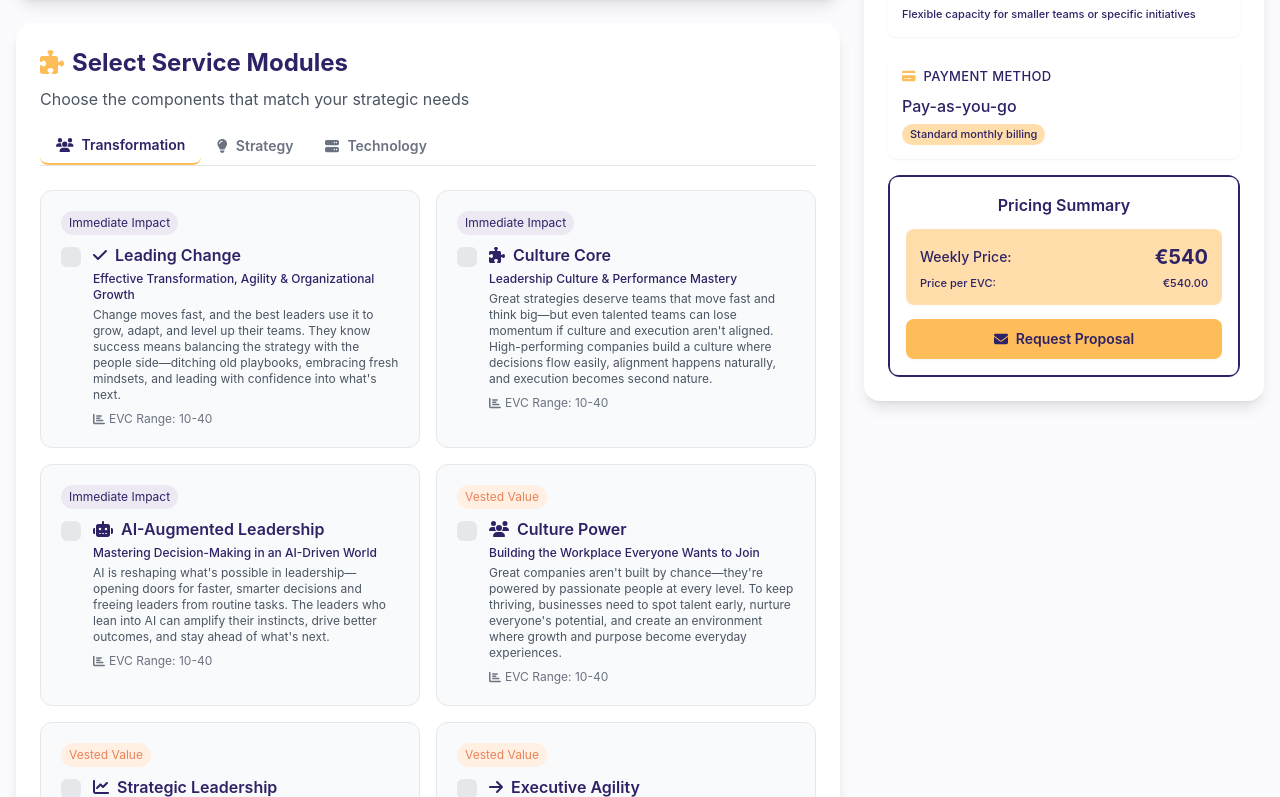
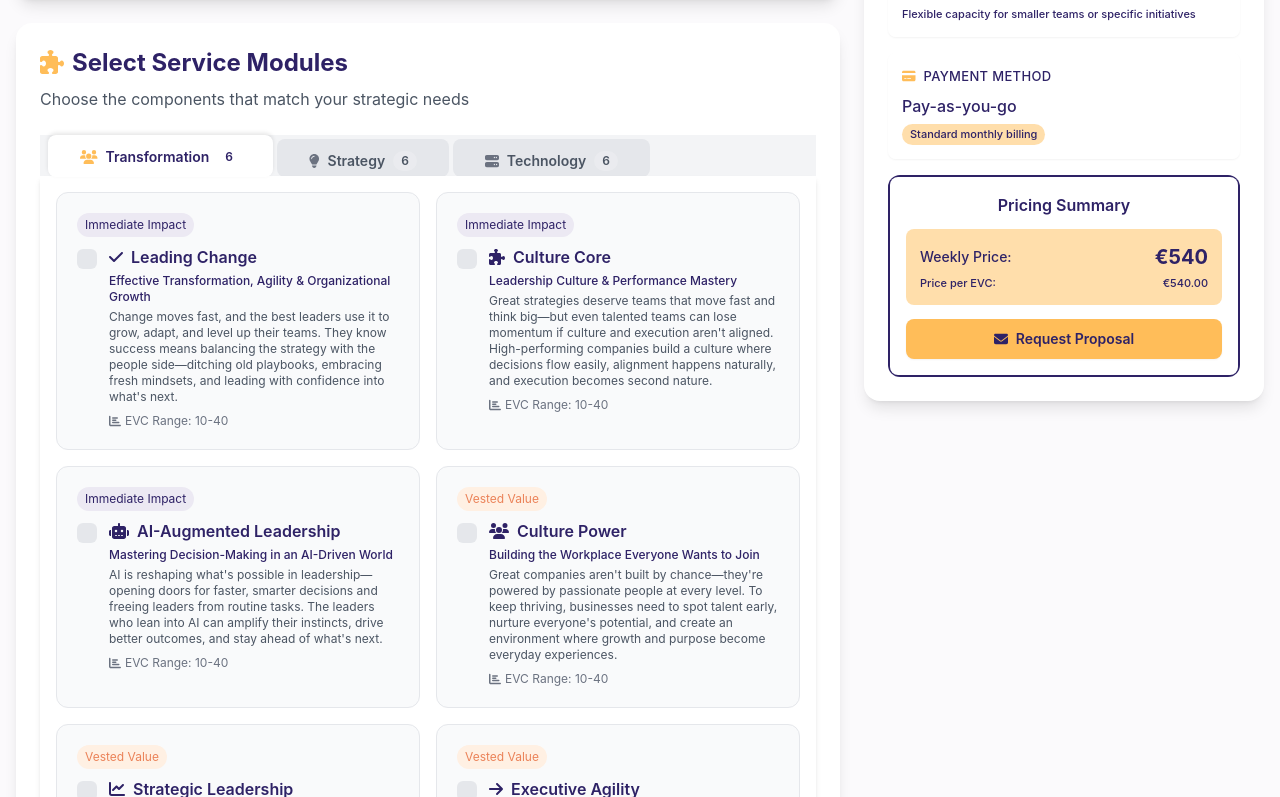
Before and after one commit to elexive-com/elexive-calc, a React (Create React App) app: page / in a window 1280 px wide. Shown: the part 783-1580 px from the top of the page. Built offline with nearby package versions, Linux system fonts and the light colour scheme.

Commit message:
made the tab selector more prominent

```diff
--- a/src/components/ModuleSelector.jsx
+++ b/src/components/ModuleSelector.jsx
@@ -2,7 +2,8 @@ import React from 'react';
 import { FontAwesomeIcon } from '@fortawesome/react-fontawesome';
 import {
   faPuzzlePiece, faUsers, faLightbulb,
-  faServer, faCheck, faChartBar
+  faServer, faCheck, faChartBar,
+  faCaretDown
 } from '@fortawesome/free-solid-svg-icons';
 import { getModuleIcon } from '../utils/iconUtils';
 
@@ -28,31 +29,50 @@ const ModuleSelector = ({
       </h2>
       <p className="text-gray-600 mb-4">Choose the components that match your strategic needs</p>
 
-      {/* Pillar Tabs */}
-      <div className="flex border-b mb-6">
-        {Object.keys(modulesByPillar).map((pillar) => (
+      {/* Pillar Tabs - Enhanced to look like folder tabs with original icons */}
+      <div className="relative mb-8 mt-6">
+        <div className="absolute inset-0 bottom-0 bg-gray-100 rounded-b-lg" style={{ height: '85%' }}></div>
+        <div className="flex relative">
+          {Object.keys(modulesByPillar).map((pillar, index) => (
             <button
               key={pillar}
               onClick={() => setActivePillar(pillar)}
-            className={`px-4 py-2 font-medium text-sm flex items-center ${
-              activePillar === pillar
-                ? 'border-b-2 border-[var(--elexive-accent)] text-[var(--elexive-primary)]'
-                : 'text-gray-500 hover:text-[var(--elexive-primary)]'
-            }`}
+              className={`
+                relative px-8 py-3 font-medium text-sm transition-all duration-200
+                ${index === 0 ? 'ml-2' : 'ml-1'}
+                ${activePillar === pillar
+                  ? 'bg-white text-[var(--elexive-primary)] font-bold z-10'
+                  : 'bg-gray-200 text-gray-600 hover:bg-gray-300'
+                }
+                rounded-t-lg mt-2
+              `}
+              style={{
+                boxShadow: activePillar === pillar ? '0 -2px 4px rgba(0,0,0,0.1)' : 'none',
+                marginBottom: '-1px',
+                height: activePillar === pillar ? '42px' : '38px',
+                marginTop: activePillar === pillar ? '0' : '4px',
+              }}
             >
+              <div className="flex items-center">
                 <FontAwesomeIcon
                   icon={
                     pillar === "Transformation" ? faUsers :
                     pillar === "Strategy" ? faLightbulb :
                     faServer
                   }
-              className="mr-2"
+                  className={`mr-2 ${activePillar === pillar ? 'text-[var(--elexive-accent)]' : 'text-gray-500'}`}
                 />
                 {pillar}
+                <div className="ml-2 bg-white bg-opacity-20 rounded-full px-2 py-0.5 text-xs">
+                  {modulesByPillar[pillar].length}
+                </div>
+              </div>
             </button>
           ))}
         </div>
 
+        {/* Content panel */}
+        <div className="bg-white p-4 rounded-b-lg border-t-0 relative z-0 shadow-md">
           {/* Display modules by pillar */}
           {Object.entries(modulesByPillar).map(([pillar, pillarModules]) => (
             <div key={pillar} className={`${activePillar === pillar ? 'block' : 'hidden'}`}>
@@ -110,6 +130,8 @@ const ModuleSelector = ({
             </div>
           ))}
         </div>
+      </div>
+    </div>
   );
 };
 
```
Lines whose indentation alone changed are shown as unchanged.
